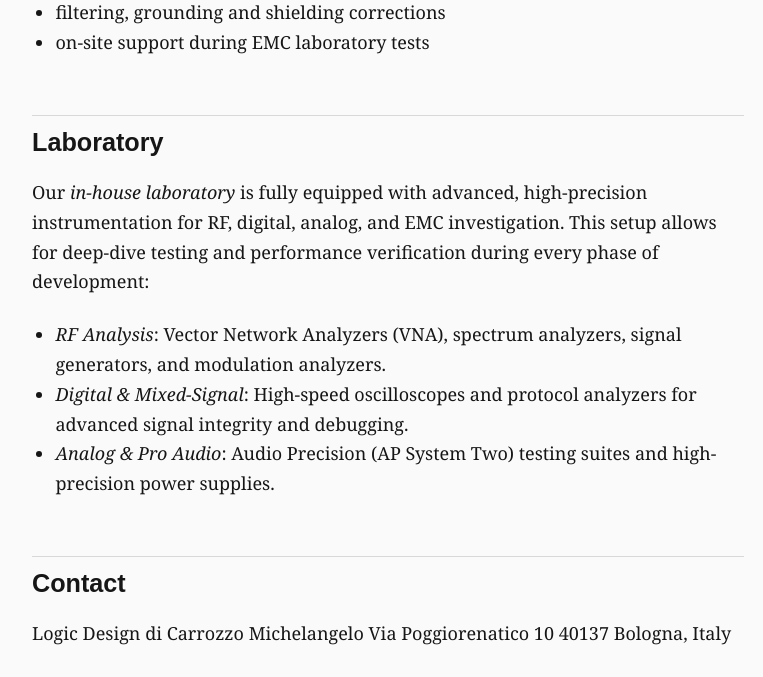
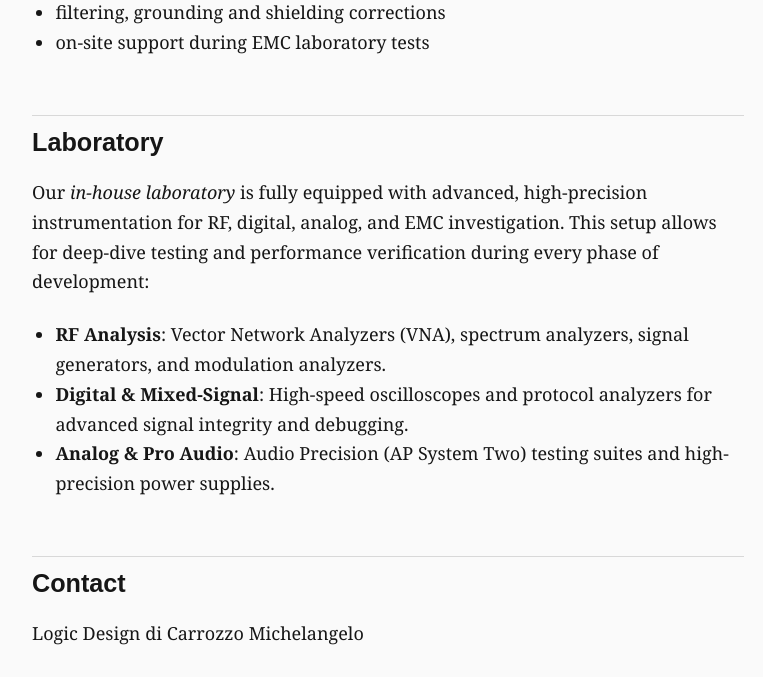
Before and after one commit to Miche-Langelo/Miche-Langelo.github.io, a Jekyll site: the page built from index.md, in a window 1280 px wide and 1400 px high, scrolled down 2323 px. Shown: the top 677 px of the window, without its empty margins (252-1015 px from the left). Built offline with Jekyll 4.4.1, drawn with Linux system fonts in a browser that asks for light colours; some of the changed text lies outside the part shown.

```diff
--- a/index.md
+++ b/index.md
@@ -73,14 +73,16 @@ Typical activities include:
 
 Our *in-house laboratory* is fully equipped with advanced, high-precision instrumentation for RF, digital, analog, and EMC investigation.
 This setup allows for deep-dive testing and performance verification during every phase of development:
- * *RF Analysis*: Vector Network Analyzers (VNA), spectrum analyzers, signal generators, and modulation analyzers.
- * *Digital & Mixed-Signal*: High-speed oscilloscopes and protocol analyzers for advanced signal integrity and debugging.
- * *Analog & Pro Audio*: Audio Precision (AP System Two) testing suites and high-precision power supplies.
+ * **RF Analysis**: Vector Network Analyzers (VNA), spectrum analyzers, signal generators, and modulation analyzers.
+ * **Digital & Mixed-Signal**: High-speed oscilloscopes and protocol analyzers for advanced signal integrity and debugging.
+ * **Analog & Pro Audio**: Audio Precision (AP System Two) testing suites and high-precision power supplies.
 
 ## Contact
 
 Logic Design di Carrozzo Michelangelo
+
 Via Poggiorenatico 10
+
 40137 Bologna, Italy
 
 <div class="map">
@@ -88,4 +90,5 @@ Via Poggiorenatico 10
   </iframe>
 </div>
 
+Email:
 [logicdesignlabs@gmail.com](mailto:logicdesignlabs@gmail.com)
```
